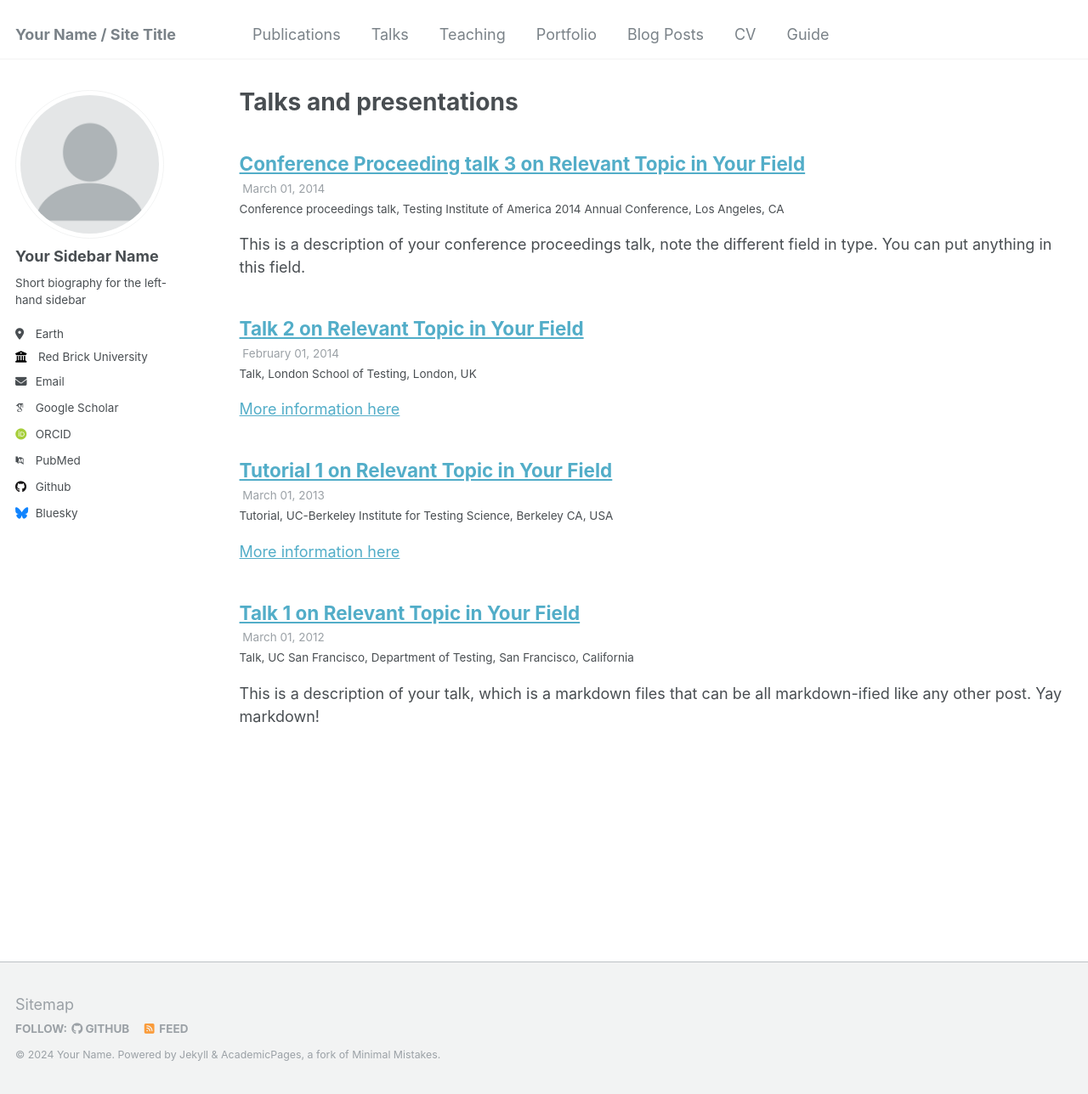
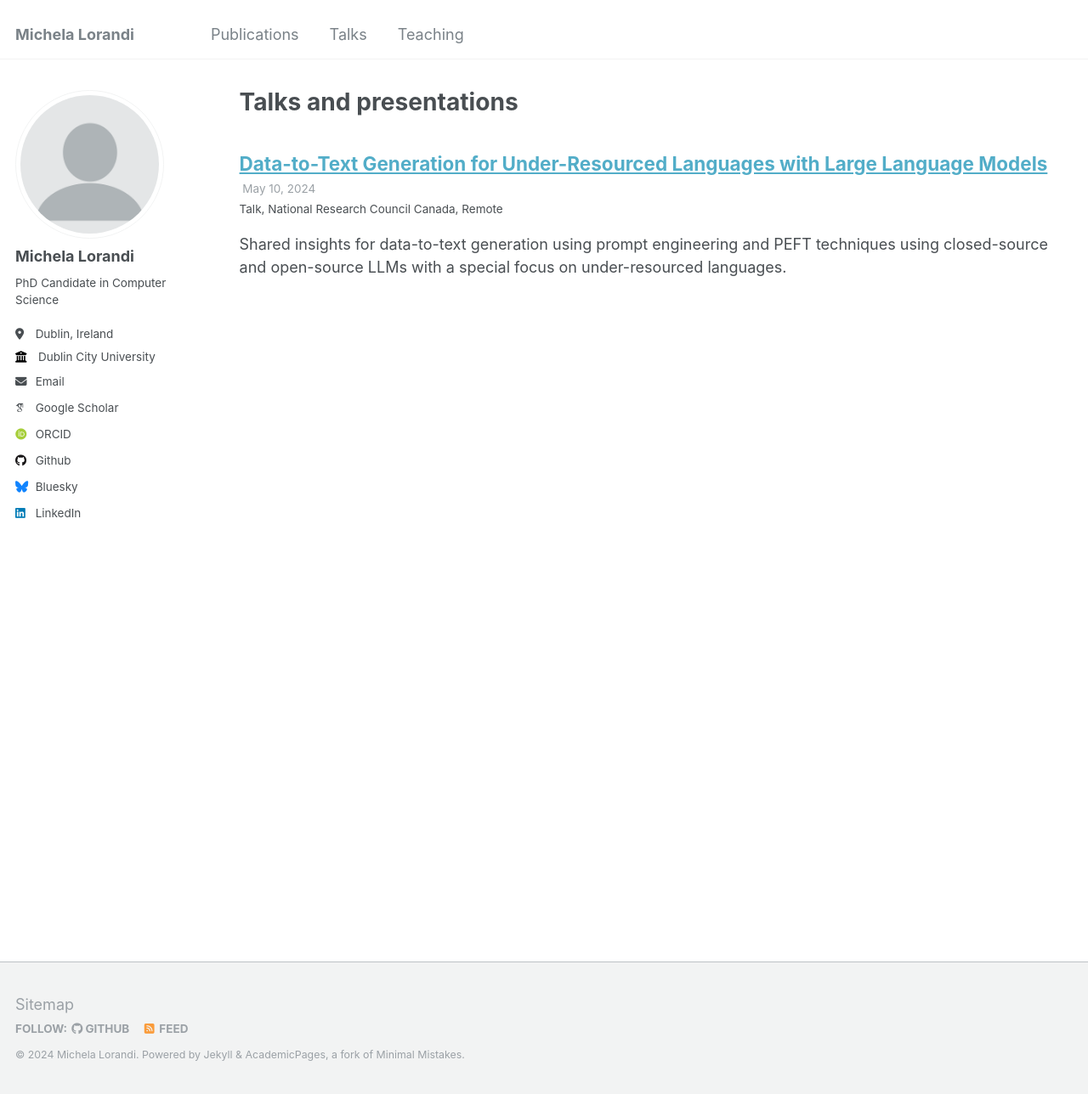
Before and after one commit to michelalorandi/michelalorandi.github.io, a Jekyll site: the page built from _pages/talks.html, in a window 1280 px wide and 1288 px high. Shown: the whole window at 85% size. Built offline with Jekyll 4.4.1, drawn with Linux system fonts in a browser that asks for light colours; some web fonts are replaced.

Commit message:
Populated website
- Added side information
- Added teaching
- Added talks
- Added publication

```diff
--- a/_config.yml
+++ b/_config.yml
@@ -8,13 +8,13 @@
 
 # Basic Site Settings
 locale                   : "en-US"
-title                    : "Your Name / Site Title"
+title                    : "Michela Lorandi"
 title_separator          : "-"
-name                     : &name "Your Name"
+name                     : &name "Michela Lorandi"
 description              : &description "personal description"
-url                      : https://academicpages.github.io # the base hostname & protocol for your site e.g. "https://mmistakes.github.io"
+url                      : https://michelalorandi.github.io # the base hostname & protocol for your site e.g. "https://mmistakes.github.io"
 baseurl                  : "" # the subpath of your site, e.g. "/blog"
-repository               : "academicpages/academicpages.github.io"
+repository               : "michelalorandi/michelalorandi.github.io"
 
 # Site Author - The following control what appear as part of the author content on the side bar.
 #               If a field is blank the icon and link will not appear, otherwise it will be shown.
@@ -22,28 +22,28 @@ repository               : "academicpages/academicpages.github.io"
 author:
   # Biographic information
   avatar           : "profile.png"
-  name             : "Your Sidebar Name"
+  name             : "Michela Lorandi"
   pronouns         : # example: "she/her"
-  bio              : "Short biography for the left-hand sidebar"
-  location         : "Earth"
-  employer         : "Red Brick University"
+  bio              : "PhD Candidate in Computer Science "
+  location         : "Dublin, Ireland"
+  employer         : "Dublin City University"
   uri              : # URL
-  email            : "none@example.org"
+  email            : "michela.lorandi@adaptcentre.ie"
 
   # Academic websites
   arxiv            : # URL - Update with the correct link to your profile
-  googlescholar    : "https://scholar.google.com/citations?user=PS_CX0AAAAAJ"
+  googlescholar    : "https://scholar.google.com/citations?user=USpEfyQAAAAJ"
   impactstory      : # URL
   orcid            : "http://orcid.org/yourorcidurl"
   semantic         : # URL
-  pubmed           : "https://www.ncbi.nlm.nih.gov/pubmed/?term=john+snow"
+  pubmed           : # "https://www.ncbi.nlm.nih.gov/pubmed/?term=john+snow"
   researchgate     : # URL
 
   # Repositories and software development
   bitbucket        : # Username - Update with your username on the site
   codepen          : # Username
   dribbble         : # Username
-  github           : "academicpages"
+  github           : "michelalorandi" # Username
   kaggle           : # Username
   stackoverflow    : # User number or user number and name (i.e., use "1" or "1/jeff-atwood")
 
@@ -57,7 +57,7 @@ author:
   keybase          : # Username
   instagram        : # Username
   lastfm           : # Username
-  linkedin         : # Username
+  linkedin         : "michela-lorandi-0322881a0" # Username
   mastodon         : # URL
   medium           : # URL
   pinterest        : # Username
--- a/_talks/2012-03-01-talk-1.md
+++ /dev/null
@@ -1,11 +0,0 @@
----
-title: "Talk 1 on Relevant Topic in Your Field"
-collection: talks
-type: "Talk"
-permalink: /talks/2012-03-01-talk-1
-venue: "UC San Francisco, Department of Testing"
-date: 2012-03-01
-location: "San Francisco, California"
----
-
-This is a description of your talk, which is a markdown files that can be all markdown-ified like any other post. Yay markdown!
--- a/_talks/2013-03-01-tutorial-1.md
+++ /dev/null
@@ -1,13 +0,0 @@
----
-title: "Tutorial 1 on Relevant Topic in Your Field"
-collection: talks
-type: "Tutorial"
-permalink: /talks/2013-03-01-tutorial-1
-venue: "UC-Berkeley Institute for Testing Science"
-date: 2013-03-01
-location: "Berkeley CA, USA"
----
-
-[More information here](http://exampleurl.com)
-
-This is a description of your tutorial, note the different field in type. This is a markdown files that can be all markdown-ified like any other post. Yay markdown!
--- a/_talks/2014-02-01-talk-2.md
+++ /dev/null
@@ -1,13 +0,0 @@
----
-title: "Talk 2 on Relevant Topic in Your Field"
-collection: talks
-type: "Talk"
-permalink: /talks/2014-02-01-talk-2
-venue: "London School of Testing"
-date: 2014-02-01
-location: "London, UK"
----
-
-[More information here](http://example2.com)
-
-This is a description of your talk, which is a markdown files that can be all markdown-ified like any other post. Yay markdown!
--- a/_talks/2014-03-01-talk-3.md
+++ /dev/null
@@ -1,11 +0,0 @@
----
-title: "Conference Proceeding talk 3 on Relevant Topic in Your Field"
-collection: talks
-type: "Conference proceedings talk"
-permalink: /talks/2014-03-01-talk-3
-venue: "Testing Institute of America 2014 Annual Conference"
-date: 2014-03-01
-location: "Los Angeles, CA"
----
-
-This is a description of your conference proceedings talk, note the different field in type. You can put anything in this field.
--- /dev/null
+++ b/_talks/2024-05-10-d2t.md
@@ -0,0 +1,11 @@
+---
+title: "Data-to-Text Generation for Under-Resourced Languages with Large Language Models"
+collection: talks
+type: "Talk"
+permalink: /talks/2024-05-10-talk-1
+venue: "National Research Council Canada"
+date: 2024-05-10
+location: "Remote"
+---
+
+Shared insights for data-to-text generation using prompt engineering and PEFT techniques using closed-source and open-source LLMs with a special focus on under-resourced languages.
```
Also changed, not shown: _data/navigation.yml (+8 -8 lines), _includes/archive-single-pub.html (added, +66 -0 lines), _publications/2009-10-01-paper-title-number-1.md (deleted, +0 -14 lines), _publications/2010-10-01-paper-title-number-2.md (deleted, +0 -14 lines), _publications/2015-10-01-paper-title-number-3.md (deleted, +0 -14 lines), _publications/2024-02-17-paper-title-number-4.md (deleted, +0 -13 lines), _publications/2024-03-01-highquality.md (added, +15 -0 lines), _teaching/2014-spring-teaching-1.md (deleted, +0 -20 lines), _teaching/2015-spring-teaching-2.md (deleted, +0 -20 lines), _teaching/2023-fall-human.md (added, +20 -0 lines), _teaching/2023-fall-introml.md (added, +20 -0 lines), _teaching/2024-spring-dl4nlp.md (added, +20 -0 lines), _teaching/2024-summer-introllm.md (added, +20 -0 lines), images/lorandi.jpg (added).
